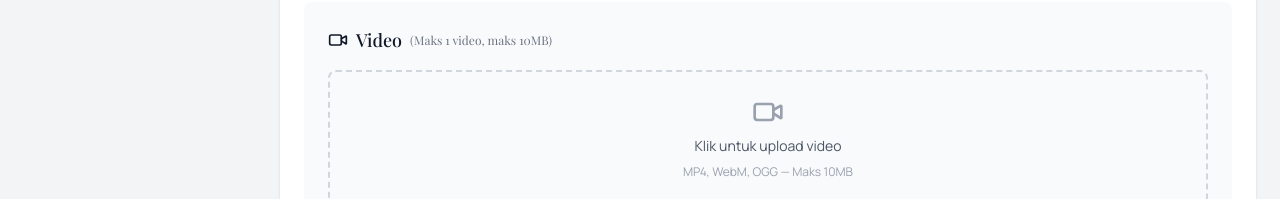
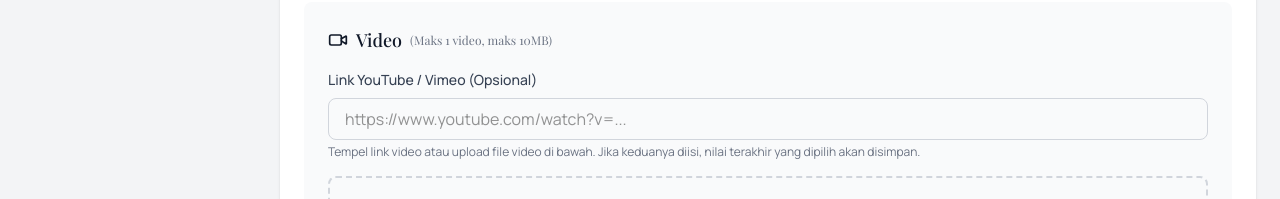
Before and after one commit to workteamorders/maleosantours, a Next.js app: page /admin/info-travel/new in a window 1280 px wide. Shown: the part 808-1007 px from the top of the page. Built offline with nearby package versions, Linux system fonts and the light colour scheme; no server answers; a web font is replaced by a local one.

Commit message:
Restore YouTube link input in Info Travel admin form

```diff
--- a/app/admin/info-travel/InfoTravelForm.tsx
+++ b/app/admin/info-travel/InfoTravelForm.tsx
@@ -76,6 +76,26 @@ export default function InfoTravelForm({ infoTravel }: InfoTravelFormProps) {
   const videoInputRef = useRef<HTMLInputElement>(null);
 
   const isEdit = !!infoTravel;
+
+  function getEmbeddedVideoUrl(url: string): string {
+    const trimmed = url.trim();
+    if (!trimmed) return '';
+
+    if (trimmed.includes('youtube.com/embed/')) return trimmed;
+
+    const youtubeMatch = trimmed.match(/(?:youtube\.com\/watch\?v=|youtu\.be\/)([^&\s]+)/);
+    if (youtubeMatch) return `https://www.youtube.com/embed/${youtubeMatch[1]}`;
+
+    const vimeoMatch = trimmed.match(/vimeo\.com\/(\d+)/);
+    if (vimeoMatch) return `https://player.vimeo.com/video/${vimeoMatch[1]}`;
+
+    return trimmed;
+  }
+
+  function isLocalVideoUrl(url: string): boolean {
+    const trimmed = url.trim();
+    return trimmed.startsWith('/uploads/') || trimmed.startsWith('/videos/') || trimmed.startsWith('blob:');
+  }
 
   function removeImage(index: number) {
     setImages(images.filter((_, i) => i !== index));
@@ -447,13 +467,41 @@ export default function InfoTravelForm({ infoTravel }: InfoTravelFormProps) {
           <span className="ml-2 text-xs font-normal text-gray-500">(Maks 1 video, maks 10MB)</span>
         </h3>
 
+        <div className="mb-4">
+          <label className="block text-sm font-medium text-gray-700 mb-2">
+            Link YouTube / Vimeo (Opsional)
+          </label>
+          <input
+            type="text"
+            value={videoUrl}
+            onChange={(e) => setVideoUrl(e.target.value)}
+            placeholder="https://www.youtube.com/watch?v=..."
+            className="w-full px-4 py-2 border border-gray-300 rounded-lg focus:outline-none focus:ring-2 focus:ring-blue-500"
+          />
+          <p className="text-xs text-gray-500 mt-1">
+            Tempel link video atau upload file video di bawah. Jika keduanya diisi, nilai terakhir yang dipilih akan disimpan.
+          </p>
+        </div>
+
         {videoUrl ? (
           <div className="relative group">
-            <video
-              src={videoUrl}
-              controls
-              className="w-full max-h-64 rounded-lg border border-gray-200 bg-black"
-            />
+            <div className="relative w-full aspect-video rounded-lg border border-gray-200 overflow-hidden bg-black">
+              {isLocalVideoUrl(videoUrl) ? (
+                <video
+                  src={videoUrl}
+                  controls
+                  className="absolute inset-0 w-full h-full object-contain"
+                />
+              ) : (
+                <iframe
+                  src={getEmbeddedVideoUrl(videoUrl)}
+                  title="Preview video"
+                  allow="accelerometer; autoplay; clipboard-write; encrypted-media; gyroscope; picture-in-picture"
+                  allowFullScreen
+                  className="absolute inset-0 w-full h-full"
+                />
+              )}
+            </div>
             <button
               type="button"
               onClick={removeVideo}
```
